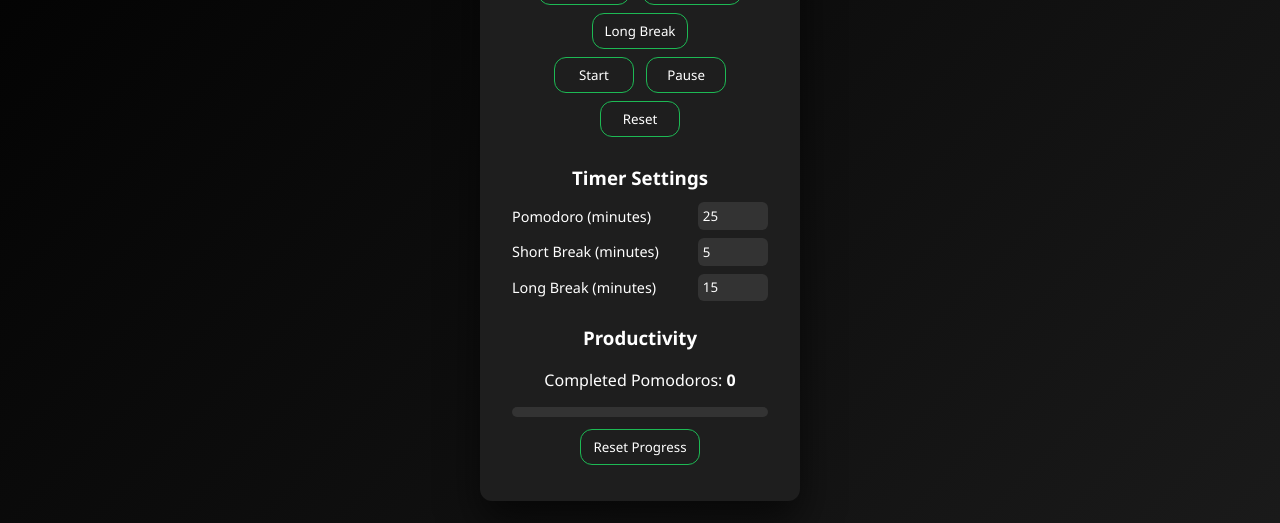
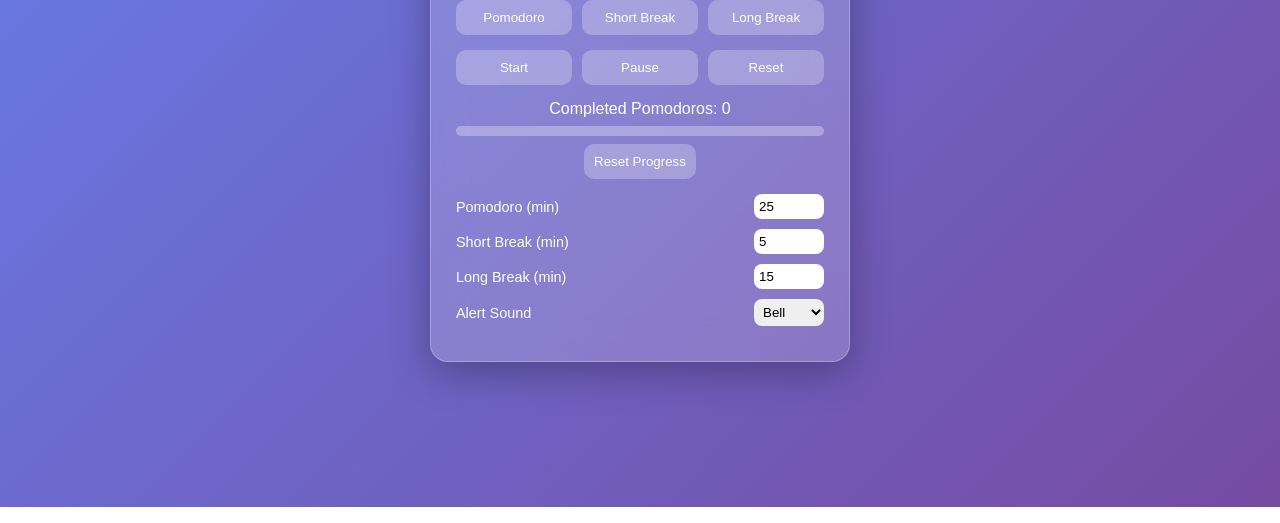
Before and after one commit to vikkiepawar/promodoro-timer-app, a plain HTML site: page index.html in a window 1280 px wide. Shown: the part 293-816 px from the top of the page. Drawn offline with Linux system fonts and the light colour scheme.

Commit message:
debugging issues related to JavaScript or CSS.

```diff
--- a/index.html
+++ b/index.html
@@ -1,66 +1,73 @@
 <!DOCTYPE html>
 <html lang="en">
 <head>
-  <meta charset="UTF-8" />
-  <meta name="viewport" content="width=device-width, initial-scale=1.0"/>
+    <meta charset="UTF-8">
+    <meta name="viewport" content="width=device-width, initial-scale=1.0">
     <title>Pomodoro Timer</title>
-  <link rel="stylesheet" href="style.css"/>
+    <link rel="stylesheet" href="style.css">
     <script defer src="script.js"></script>
 </head>
 <body>
 
-<div class="app">
+<main id="app">
 
+    <header>
         <h1>Pomodoro Timer</h1>
+    </header>
 
-  <div class="timer pulse">
+    <section id="timer-display">
         <span id="minutes">25</span>:<span id="seconds">00</span>
+    </section>
+
+    <section id="modes">
+        <button id="pomodoro-mode">Pomodoro</button>
+        <button id="short-break-mode">Short Break</button>
+        <button id="long-break-mode">Long Break</button>
+    </section>
+
+    <section id="controls">
+        <button id="start-btn">Start</button>
+        <button id="pause-btn">Pause</button>
+        <button id="reset-btn">Reset</button>
+    </section>
+
+    <section id="progress">
+        <p>Completed Pomodoros: <span id="pomodoro-count">0</span></p>
+        <div id="progress-bar">
+            <div id="progress-fill"></div>
         </div>
+        <button id="reset-progress-btn">Reset Progress</button>
+    </section>
 
-  <div class="modes">
-    <button data-mode="pomodoro">Pomodoro</button>
-    <button data-mode="short">Short Break</button>
-    <button data-mode="long">Long Break</button>
-  </div>
-
-  <div class="controls">
-    <button id="start">Start</button>
-    <button id="pause">Pause</button>
-    <button id="reset">Reset</button>
-  </div>
-
-  <section class="settings">
-  <h3>Timer Settings</h3>
-
+    <section id="settings">
         <label>
-    Pomodoro (minutes)
-    <input type="number" id="pomodoro-input" value="25" min="1">
+            Pomodoro (min)
+            <input type="number" id="pomodoro-time" value="25" min="1">
         </label>
 
         <label>
-    Short Break (minutes)
-    <input type="number" id="short-input" value="5" min="1">
+            Short Break (min)
+            <input type="number" id="short-break-time" value="5" min="1">
         </label>
 
         <label>
-    Long Break (minutes)
-    <input type="number" id="long-input" value="15" min="1">
+            Long Break (min)
+            <input type="number" id="long-break-time" value="15" min="1">
         </label>
+
+        <label>
+            Alert Sound
+            <select id="sound-select">
+                <option value="bell1.mp3">Bell</option>
+                <option value="chime2.mp3">Chime</option>
+                <option value="alert.mp3">Alert</option>
+            </select>
+        </label>
+
+        <audio id="alert-audio"></audio>
     </section>
 
-
-  <section class="progress">
-    <h3>Productivity</h3>
-    <p>Completed Pomodoros: <strong id="count">0</strong></p>
-
-    <div class="progress-bar">
-      <div class="progress-fill"></div>
-    </div>
-
-    <button id="reset-progress" class="danger">Reset Progress</button>
-  </section>
-
-</div>
+</main>
 
 </body>
 </html>
--- a/script.js
+++ b/script.js
@@ -5,84 +5,59 @@ const startBtn = document.getElementById("start-btn");
 const pauseBtn = document.getElementById("pause-btn");
 const resetBtn = document.getElementById("reset-btn");
 
-const pomodoroModeBtn = document.getElementById("pomodoro-mode");
-const shortBreakModeBtn = document.getElementById("short-break-mode");
-const longBreakModeBtn = document.getElementById("long-break-mode");
+const pomodoroBtn = document.getElementById("pomodoro-mode");
+const shortBtn = document.getElementById("short-break-mode");
+const longBtn = document.getElementById("long-break-mode");
 
 const pomodoroInput = document.getElementById("pomodoro-time");
-const shortBreakInput = document.getElementById("short-break-time");
-const longBreakInput = document.getElementById("long-break-time");
+const shortInput = document.getElementById("short-break-time");
+const longInput = document.getElementById("long-break-time");
+
+const soundSelect = document.getElementById("sound-select");
+const alertAudio = document.getElementById("alert-audio");
 
 const pomodoroCountEl = document.getElementById("pomodoro-count");
 const progressFill = document.getElementById("progress-fill");
 const resetProgressBtn = document.getElementById("reset-progress-btn");
 
-const soundSelect = document.getElementById("sound-select");
-const alertAudio = document.getElementById("alert-audio");
-
 let timer = null;
 let isRunning = false;
 let mode = "pomodoro";
-let pomodoroCycleCount = 0;
+let pomodoroCycle = 0;
 
-let completedPomodoros =
-  parseInt(localStorage.getItem("completedPomodoros")) || 0;
-
-let timeLeft = pomodoroInput.value * 60;
+let completedPomodoros = parseInt(localStorage.getItem("completedPomodoros")) || 0;
 
 const savedSound = localStorage.getItem("pomodoroSound") || "bell1.mp3";
 soundSelect.value = savedSound;
 alertAudio.src = `sounds/${savedSound}`;
 
-soundSelect.addEventListener("change", () => {
-  alertAudio.src = `sounds/${soundSelect.value}`;
-  localStorage.setItem("pomodoroSound", soundSelect.value);
-});
+function getDuration() {
+    if (mode === "pomodoro") return pomodoroInput.value * 60;
+    if (mode === "shortBreak") return shortInput.value * 60;
+    return longInput.value * 60;
+}
+
+let timeLeft = getDuration();
 
 function updateDisplay() {
-  const minutes = Math.floor(timeLeft / 60);
-  const seconds = timeLeft % 60;
-  minutesEl.textContent = String(minutes).padStart(2, "0");
-  secondsEl.textContent = String(seconds).padStart(2, "0");
+    minutesEl.textContent = String(Math.floor(timeLeft / 60)).padStart(2, "0");
+    secondsEl.textContent = String(timeLeft % 60).padStart(2, "0");
 }
 
-function updateProgressUI() {
+function updateProgress() {
     pomodoroCountEl.textContent = completedPomodoros;
-  const maxPomodoros = 8;
-  const percent = Math.min(
-    (completedPomodoros / maxPomodoros) * 100,
-    100
-  );
-  progressFill.style.width = `${percent}%`;
+    progressFill.style.width = Math.min((completedPomodoros / 8) * 100, 100) + "%";
 }
 
-function getDuration() {
-  if (mode === "pomodoro") return pomodoroInput.value * 60;
-  if (mode === "shortBreak") return shortBreakInput.value * 60;
-  return longBreakInput.value * 60;
-}
-
-function playAlertSound() {
+function playSound() {
     alertAudio.currentTime = 0;
     alertAudio.play();
 }
 
-function switchMode(newMode) {
+function setMode(newMode) {
+    clearInterval(timer);
+    isRunning = false;
     mode = newMode;
-  timeLeft = getDuration();
-  updateDisplay();
-}
-
-function autoNextMode() {
-  if (mode === "pomodoro") {
-    completedPomodoros++;
-    pomodoroCycleCount++;
-    localStorage.setItem("completedPomodoros", completedPomodoros);
-    updateProgressUI();
-    mode = pomodoroCycleCount % 4 === 0 ? "longBreak" : "shortBreak";
-  } else {
-    mode = "pomodoro";
-  }
     timeLeft = getDuration();
     updateDisplay();
 }
@@ -90,6 +65,7 @@ function autoNextMode() {
 function startTimer() {
     if (isRunning) return;
     isRunning = true;
+
     timer = setInterval(() => {
         if (timeLeft > 0) {
             timeLeft--;
@@ -97,8 +73,20 @@ function startTimer() {
         } else {
             clearInterval(timer);
             isRunning = false;
-      playAlertSound();
-      autoNextMode();
+            playSound();
+
+            if (mode === "pomodoro") {
+                completedPomodoros++;
+                localStorage.setItem("completedPomodoros", completedPomodoros);
+                updateProgress();
+                pomodoroCycle++;
+                mode = pomodoroCycle % 4 === 0 ? "longBreak" : "shortBreak";
+            } else {
+                mode = "pomodoro";
+            }
+
+            timeLeft = getDuration();
+            updateDisplay();
             startTimer();
         }
     }, 1000);
@@ -113,33 +101,38 @@ function resetTimer() {
     clearInterval(timer);
     isRunning = false;
     mode = "pomodoro";
-  pomodoroCycleCount = 0;
-  timeLeft = pomodoroInput.value * 60;
+    pomodoroCycle = 0;
+    timeLeft = getDuration();
     updateDisplay();
 }
 
-[pomodoroInput, shortBreakInput, longBreakInput].forEach(input => {
+soundSelect.addEventListener("change", () => {
+    alertAudio.src = `sounds/${soundSelect.value}`;
+    localStorage.setItem("pomodoroSound", soundSelect.value);
+});
+
+[pomodoroInput, shortInput, longInput].forEach(input => {
     input.addEventListener("change", () => {
-    if (!isRunning && mode === "pomodoro") {
-      timeLeft = pomodoroInput.value * 60;
+        if (!isRunning) {
+            timeLeft = getDuration();
             updateDisplay();
         }
     });
 });
 
+pomodoroBtn.addEventListener("click", () => setMode("pomodoro"));
+shortBtn.addEventListener("click", () => setMode("shortBreak"));
+longBtn.addEventListener("click", () => setMode("longBreak"));
+
 startBtn.addEventListener("click", startTimer);
 pauseBtn.addEventListener("click", pauseTimer);
 resetBtn.addEventListener("click", resetTimer);
 
-pomodoroModeBtn.addEventListener("click", () => switchMode("pomodoro"));
-shortBreakModeBtn.addEventListener("click", () => switchMode("shortBreak"));
-longBreakModeBtn.addEventListener("click", () => switchMode("longBreak"));
-
 resetProgressBtn.addEventListener("click", () => {
     completedPomodoros = 0;
     localStorage.removeItem("completedPomodoros");
-  updateProgressUI();
+    updateProgress();
 });
 
 updateDisplay();
-updateProgressUI();
+updateProgress();
--- a/style.css
+++ b/style.css
@@ -1,141 +1,108 @@
 :root {
-  --bg: #121212;
-  --card: #1e1e1e;
-  --primary: #1db954;
-  --danger: #ff4d4d;
-  --text: #ffffff;
-  --muted: #b3b3b3;
-  --radius: 12px;
-  --transition: all 0.3s ease;
+    --bg: linear-gradient(135deg, #667eea, #764ba2);
+    --glass: rgba(255, 255, 255, 0.18);
+    --border: rgba(255, 255, 255, 0.25);
+    --accent: #4caf50;
 }
 
 * {
+    margin: 0;
+    padding: 0;
     box-sizing: border-box;
-  font-family: "Segoe UI", sans-serif;
+    font-family: "Poppins", sans-serif;
 }
 
 body {
-  background: linear-gradient(135deg, #000, #1a1a1a);
-  color: var(--text);
     min-height: 100vh;
-  display: grid;
-  place-items: center;
+    background: var(--bg);
+    display: flex;
+    justify-content: center;
+    align-items: center;
+    color: #fff;
 }
 
-.app {
-  background: var(--card);
-  padding: 2rem;
-  border-radius: var(--radius);
-  width: 320px;
-  text-align: center;
-  box-shadow: 0 20px 40px rgba(0,0,0,0.6);
-  animation: fadeIn 0.8s ease;
+#app {
+    width: 100%;
+    max-width: 420px;
+    padding: 25px;
+    border-radius: 18px;
+    background: var(--glass);
+    backdrop-filter: blur(18px);
+    border: 1px solid var(--border);
+    box-shadow: 0 10px 40px rgba(0,0,0,0.3);
+    animation: fadeIn 0.6s ease;
 }
 
-h1 {
-  margin-bottom: 1rem;
+header {
+    text-align: center;
+    margin-bottom: 15px;
 }
 
-.timer {
+#timer-display {
+    text-align: center;
     font-size: 3rem;
-  margin: 1rem 0;
-  transition: var(--transition);
+    margin: 15px 0;
 }
 
-.pulse {
-  animation: pulse 1.5s infinite;
+#modes, #controls {
+    display: flex;
+    gap: 10px;
+    margin-bottom: 15px;
 }
 
-.modes button,
-.controls button,
-.progress button {
-  background: none;
-  border: 1px solid var(--primary);
-  color: var(--text);
-  padding: 0.5rem 0.75rem;
-  margin: 0.25rem;
-  border-radius: var(--radius);
+button {
+    flex: 1;
+    padding: 10px;
+    border-radius: 10px;
+    border: none;
+    background: rgba(255,255,255,0.25);
+    color: #fff;
     cursor: pointer;
-  transition: var(--transition);
+    transition: all 0.3s ease;
 }
 
 button:hover {
-  background: var(--primary);
-  color: #000;
+    background: rgba(255,255,255,0.4);
+    transform: translateY(-2px);
 }
 
-.controls button {
-  width: 80px;
-}
-
-.progress {
-  margin-top: 1.5rem;
-}
-
-.progress-bar {
-  background: #333;
-  height: 10px;
-  border-radius: 10px;
-  overflow: hidden;
-  margin: 0.5rem 0;
-}
-
-.progress-fill {
-  height: 100%;
-  width: 0%;
-  background: var(--primary);
-  transition: width 0.6s ease;
-}
-
-.danger {
-  border-color: var(--danger);
-}
-
-.danger:hover {
-  background: var(--danger);
-  color: #000;
-}
-
-.settings {
-  margin-top: 1.5rem;
-  text-align: left;
-}
-
-.settings h3 {
-  text-align: center;
-  margin-bottom: 0.75rem;
-}
-
-.settings label {
+#settings label {
     display: flex;
     justify-content: space-between;
     align-items: center;
-  margin-bottom: 0.5rem;
+    margin-bottom: 10px;
     font-size: 0.9rem;
 }
 
-.settings input {
+#settings input, #settings select {
     width: 70px;
-  padding: 0.3rem;
-  border-radius: 6px;
+    padding: 5px;
+    border-radius: 8px;
     border: none;
-  outline: none;
-  background: #333;
-  color: white;
-  transition: var(--transition);
 }
 
-.settings input:focus {
-  background: #444;
+#progress {
+    text-align: center;
+    margin-bottom: 15px;
 }
 
-@keyframes pulse {
-  0% { transform: scale(1); }
-  50% { transform: scale(1.04); }
-  100% { transform: scale(1); }
+#progress-bar {
+    width: 100%;
+    height: 10px;
+    background: rgba(255,255,255,0.3);
+    border-radius: 6px;
+    overflow: hidden;
+    margin: 8px 0;
+}
+
+#progress-fill {
+    height: 100%;
+    width: 0%;
+    background: var(--accent);
+    transition: width 0.3s ease;
 }
 
 @keyframes fadeIn {
-  from { opacity: 0; transform: translateY(20px); }
-  to { opacity: 1; transform: translateY(0); }
+    from { opacity: 0; transform: scale(0.95); }
+    to { opacity: 1; transform: scale(1); }
 }
```
Lines whose indentation alone changed are shown as unchanged.
